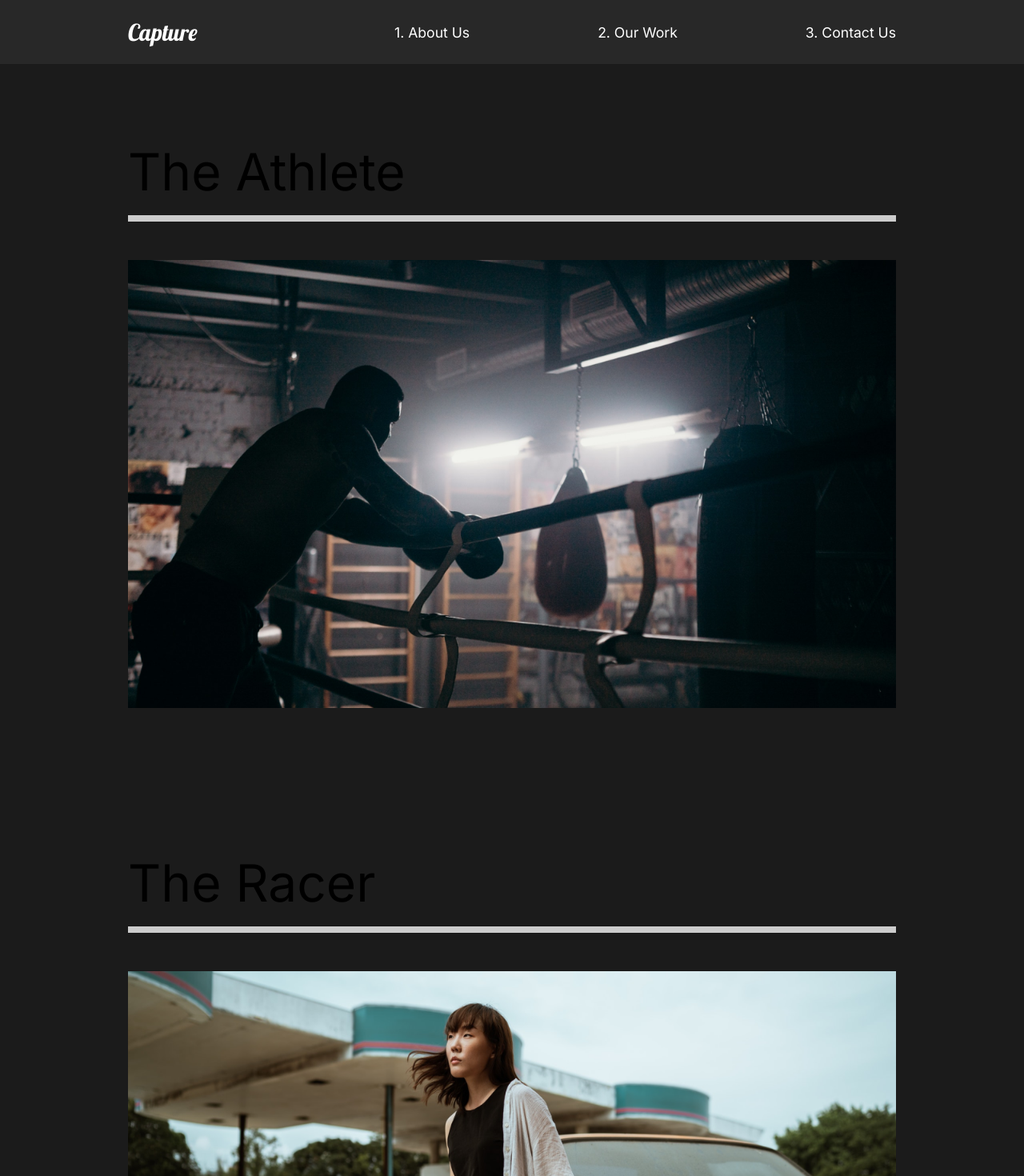
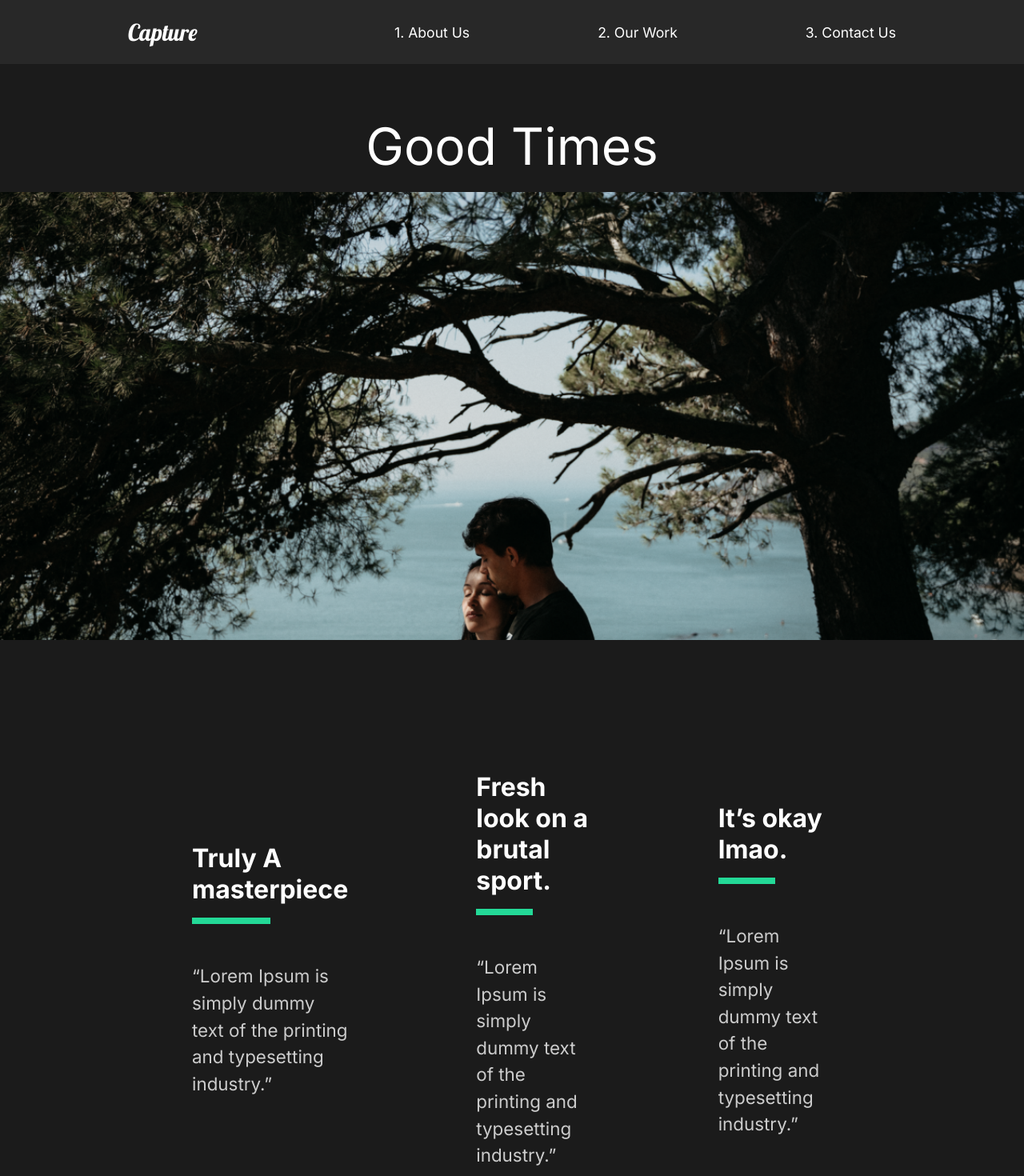
Before and after one commit to fitistrefi/Capture-portfolio, a React (Create React App) app: page /work/good-times in a window 1280 px wide. Shown: the top 1470 px of the page at 80% size. Built offline with nearby package versions, Linux system fonts and the light colour scheme.

Commit message:
movie details added

```diff
--- a/src/App.js
+++ b/src/App.js
@@ -4,6 +4,7 @@
 import OurWork from "./pages/OurWork";
 import ContactUs from "./pages/ContactUs";
 import Nav from "./components/Nav";
+import MovieDetail from "./pages/MovieDetail";
 
 //
 import { Switch, Route } from "react-router-dom";
@@ -18,8 +19,11 @@
         <Route path="/" exact>
           <Aboutus />
         </Route>
-        <Route path="/work">
+        <Route path="/work" exact>
           <OurWork />
+        </Route>
+        <Route path="/work/:id">
+          <MovieDetail />
         </Route>
         <Route path="/contact">
           <ContactUs />
--- /dev/null
+++ b/src/movieState.js
@@ -0,0 +1,81 @@
+//Import Images
+import athlete from './img/athlete-small.png';
+import goodtimes from './img/goodtimes-small.png';
+import theracer from './img/theracer-small.png';
+import athlete2 from './img/athlete2.png';
+import goodtimes2 from './img/good-times2.jpg';
+import theracer2 from './img/the-racer2.jpg';
+
+export const MovieState = () => {
+  return [
+    {
+      title: 'The Athlete',
+      mainImg: athlete,
+      secondaryImg: athlete2,
+      url: '/work/the-athlete',
+      awards: [
+        {
+          title: 'Truly A masterpiece',
+          description:
+            '“Lorem Ipsum is simply dummy text of the printing and typesetting industry.”',
+        },
+        {
+          title: 'Fresh look on a brutal sport.',
+          description:
+            '“Lorem Ipsum is simply dummy text of the printing and typesetting industry.”',
+        },
+        {
+          title: 'It’s okay lmao.',
+          description:
+            '“Lorem Ipsum is simply dummy text of the printing and typesetting industry.”',
+        },
+      ],
+    },
+    {
+      title: 'Good Times',
+      mainImg: goodtimes,
+      url: '/work/good-times',
+      secondaryImg: goodtimes2,
+      awards: [
+        {
+          title: 'Truly A masterpiece',
+          description:
+            '“Lorem Ipsum is simply dummy text of the printing and typesetting industry.”',
+        },
+        {
+          title: 'Fresh look on a brutal sport.',
+          description:
+            '“Lorem Ipsum is simply dummy text of the printing and typesetting industry.”',
+        },
+        {
+          title: 'It’s okay lmao.',
+          description:
+            '“Lorem Ipsum is simply dummy text of the printing and typesetting industry.”',
+        },
+      ],
+    },
+    {
+      title: 'The Racer',
+      mainImg: theracer,
+      url: '/work/the-racer',
+      secondaryImg: theracer2,
+      awards: [
+        {
+          title: 'Truly A masterpiece',
+          description:
+            '“Lorem Ipsum is simply dummy text of the printing and typesetting industry.”',
+        },
+        {
+          title: 'Fresh look on a brutal sport.',
+          description:
+            '“Lorem Ipsum is simply dummy text of the printing and typesetting industry.”',
+        },
+        {
+          title: 'It’s okay lmao.',
+          description:
+            '“Lorem Ipsum is simply dummy text of the printing and typesetting industry.”',
+        },
+      ],
+    },
+  ];
+};
--- /dev/null
+++ b/src/pages/MovieDetail.js
@@ -0,0 +1,101 @@
+import React, { useState, useEffect } from "react";
+import styled from "styled-components";
+import { useHistory } from "react-router-dom";
+import { MovieState } from "../movieState";
+
+const MovieDetail = () => {
+  const history = useHistory();
+  const url = history.location.pathname;
+
+  const [movies, setmovies] = useState(MovieState);
+  const [movie, setMovie] = useState(null);
+
+  useEffect(() => {
+    const currentMovie = movies.filter((stateMovie) => stateMovie.url === url);
+    setMovie(currentMovie[0]);
+  }, [movies, url]);
+
+  return (
+    <>
+      {movie && (
+        <Details>
+          <HeadLine>
+            <h2>{movie.title}</h2>
+            <img src={movie.mainImg} alt="movie" />
+          </HeadLine>
+          <Awards>
+            {movie.awards.map((award) => (
+              <Award
+                title={award.title}
+                description={award.description}
+                key={award.title}
+              />
+            ))}
+          </Awards>
+          <ImageDisplay>
+              <img src={movie.secondaryImg} alt="movie"/>
+          </ImageDisplay>
+        </Details>
+      )}
+    </>
+  );
+};
+
+const Details = styled.div`
+  color: white;
+`;
+const HeadLine = styled.div`
+  min-height: 90vh;
+  padding-top: 20vh;
+  position: relative;
+  h2 {
+    position: absolute;
+    top: 10%;
+    left: 50%;
+    transform: translate(-50%, -10%);
+  }
+  img {
+    width: 100%;
+    height: 70vh;
+    object-fit: cover;
+  }
+`;
+const Awards = styled.div`
+display: flex;
+  margin: 5rem 10rem;
+  align-items: center;
+  justify-content: space-around;
+`;
+const AwardStyle = styled.div`
+  padding: 5rem;
+  h3 {
+    font-size: 2rem;
+  }
+  .line {
+    width: 50%;
+    background: #23d997;
+    height: 0.5rem;
+    margin: 1rem 0rem;
+  }
+  p {
+    padding: 2rem 0rem;
+  }
+`;
+const ImageDisplay = styled.div`
+  min-height: 50vh;
+  img {
+    width: 100%;
+    height: 100vh;
+    object-fit: cover;
+  }
+`;
+const Award = ({title, description}) => {
+  return (
+    <AwardStyle>
+      <h3>{title}</h3>
+      <div className="line"></div>
+      <p>{description}</p>
+    </AwardStyle>
+  );
+};
+export default MovieDetail;
--- a/src/pages/OurWork.js
+++ b/src/pages/OurWork.js
@@ -12,21 +12,21 @@
       <Movie>
         <h2>The Athlete</h2>
         <div className="line"></div>
-        <Link>
+        <Link to="/work/the-athlete">
           <img src={athlete} alt="athlete" />
         </Link>
       </Movie>
       <Movie>
         <h2>The Racer</h2>
         <div className="line"></div>
-        <Link>
+        <Link to="/work/the-racer">
           <img src={theracer} alt="theracer" />
         </Link>
       </Movie>
       <Movie>
         <h2>Good Times</h2>
         <div className="line"></div>
-        <Link>
+        <Link to="/work/good-times">
           <img src={goodtimes} alt="good times" />
         </Link>
       </Movie>
```
